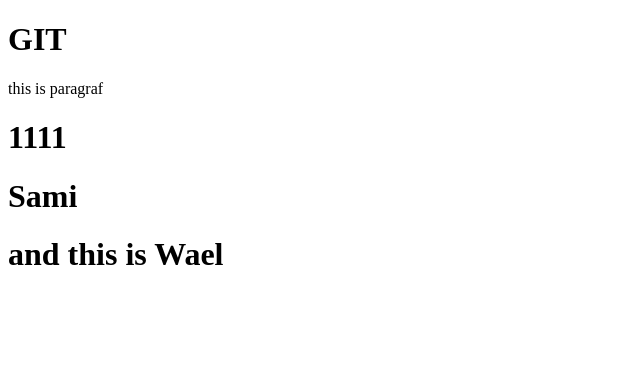
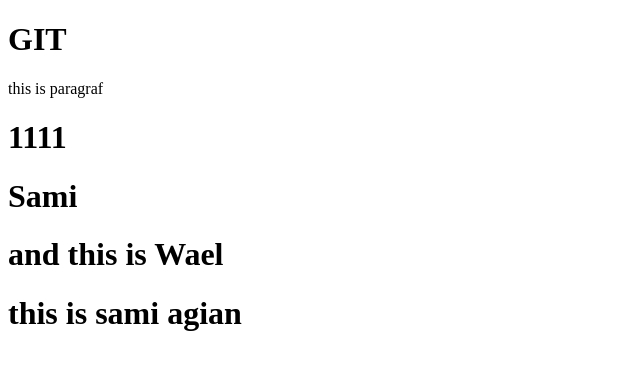
Before and after one commit to mohamadat/cv2024, a plain HTML site: page index.html in a window 1280 px wide. Shown: the whole page, without its empty margins (0-640 px from the left). Drawn offline with Linux system fonts and the light colour scheme.

Commit message:
first step

```diff
--- a/index.html
+++ b/index.html
@@ -14,5 +14,7 @@
 
     <h1>Sami</h1>
     <h1>and this is Wael</h1>
+
+    <h1>this is sami agian</h1>
 </body>
 </html>
```
